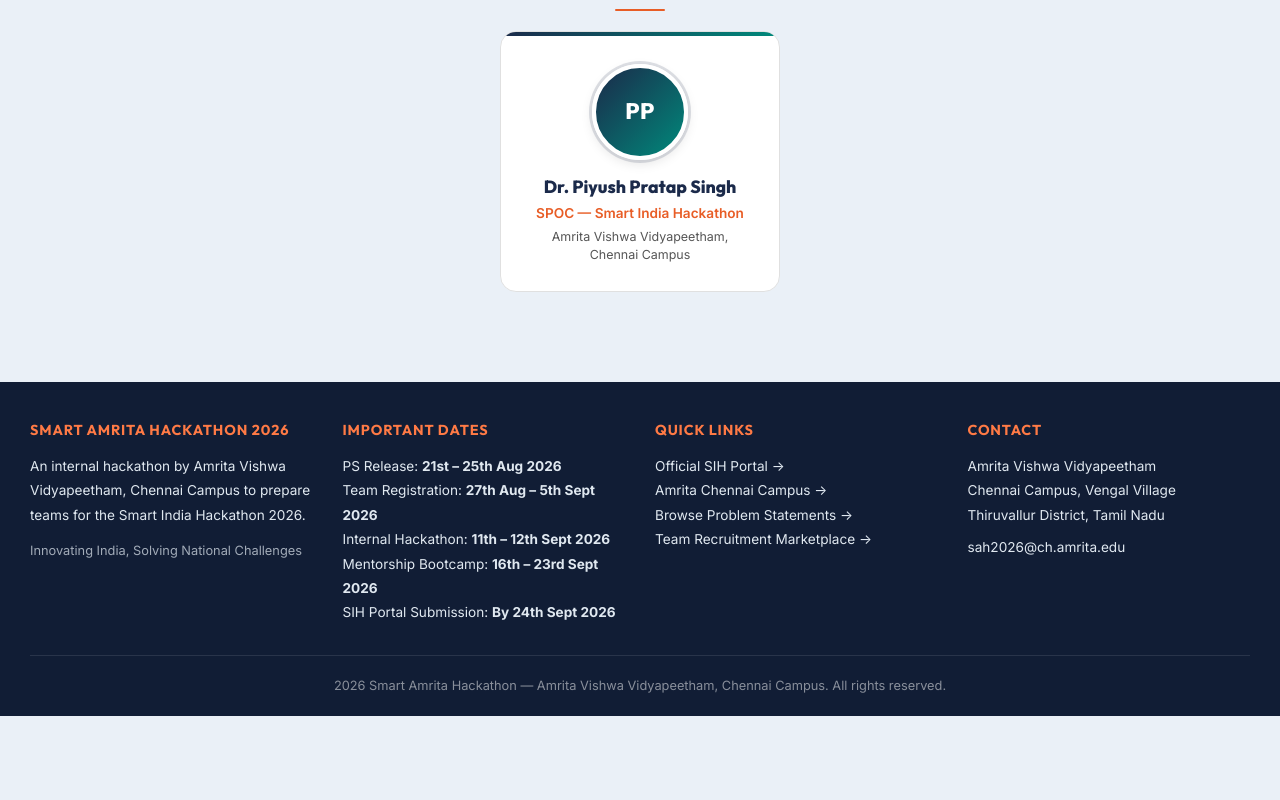
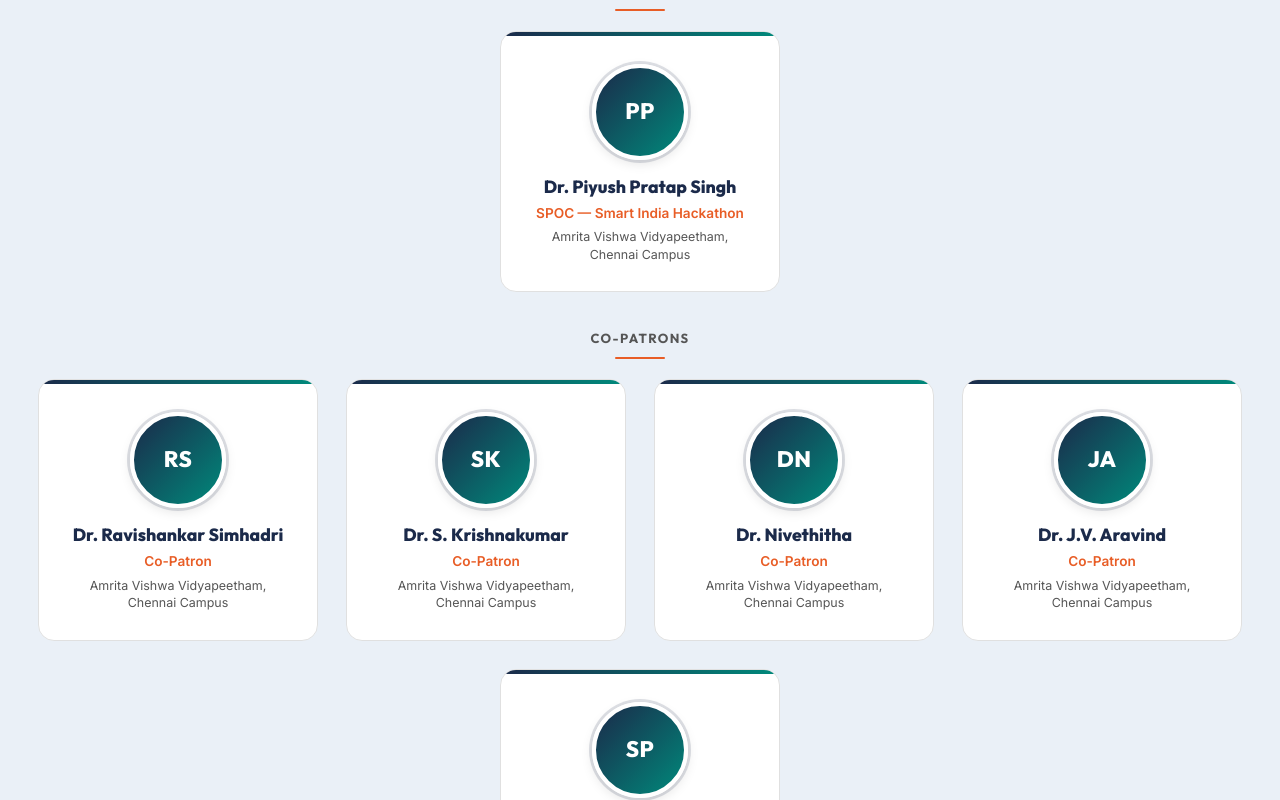
Before and after one commit to KUTRALINGAM-A/SAH_PORTAL, a React (Vite) app: page / in a window 1280 px wide. Shown: the part 2000-2800 px from the top of the page. Before the commit the page ends 2716 px from the top, so only its background shows below. Built offline with nearby package versions, Linux system fonts and the light colour scheme; no server answers.

Commit message:
Add Co-Patrons section below SPOC on home page

```diff
--- a/src/App.jsx
+++ b/src/App.jsx
@@ -157,6 +157,57 @@
             </div>
           </div>
         </div>
+
+        {/* Co-Patrons */}
+        <div className="oc-tier">
+          <div className="oc-tier-label">Co-Patrons</div>
+          <div className="oc-cards-row oc-cards-center">
+            <div className="oc-card">
+              <div className="oc-avatar oc-avatar-md">
+                <span className="oc-avatar-initials">RS</span>
+              </div>
+              <div className="oc-name">Dr. Ravishankar Simhadri</div>
+              <div className="oc-designation">Co-Patron</div>
+              <div className="oc-institution">Amrita Vishwa Vidyapeetham, Chennai Campus</div>
+            </div>
+
+            <div className="oc-card">
+              <div className="oc-avatar oc-avatar-md">
+                <span className="oc-avatar-initials">SK</span>
+              </div>
+              <div className="oc-name">Dr. S. Krishnakumar</div>
+              <div className="oc-designation">Co-Patron</div>
+              <div className="oc-institution">Amrita Vishwa Vidyapeetham, Chennai Campus</div>
+            </div>
+
+            <div className="oc-card">
+              <div className="oc-avatar oc-avatar-md">
+                <span className="oc-avatar-initials">DN</span>
+              </div>
+              <div className="oc-name">Dr. Nivethitha</div>
+              <div className="oc-designation">Co-Patron</div>
+              <div className="oc-institution">Amrita Vishwa Vidyapeetham, Chennai Campus</div>
+            </div>
+
+            <div className="oc-card">
+              <div className="oc-avatar oc-avatar-md">
+                <span className="oc-avatar-initials">JA</span>
+              </div>
+              <div className="oc-name">Dr. J.V. Aravind</div>
+              <div className="oc-designation">Co-Patron</div>
+              <div className="oc-institution">Amrita Vishwa Vidyapeetham, Chennai Campus</div>
+            </div>
+
+            <div className="oc-card">
+              <div className="oc-avatar oc-avatar-md">
+                <span className="oc-avatar-initials">SP</span>
+              </div>
+              <div className="oc-name">Dr. S. Parthasarathy</div>
+              <div className="oc-designation">Co-Patron</div>
+              <div className="oc-institution">Amrita Vishwa Vidyapeetham, Chennai Campus</div>
+            </div>
+          </div>
+        </div>
       </section>
 
 
```
